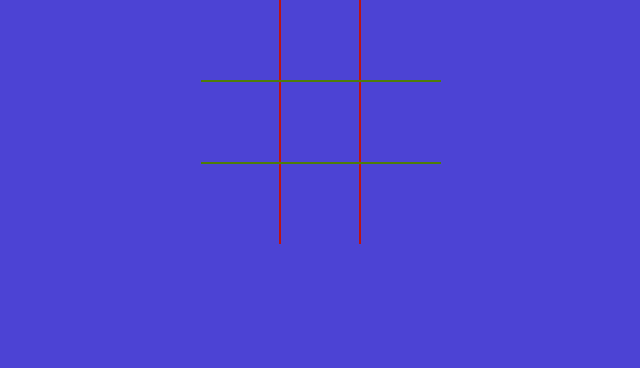
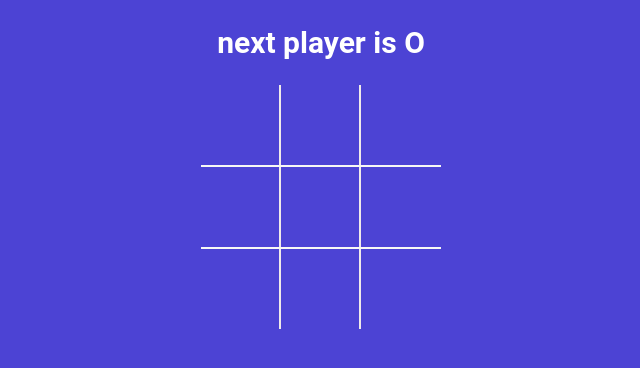
Before and after one commit to dev-porel2003/tictactoe-game, a React (Vite) app: page / in a window 1280 px wide. Shown: the top 368 px of the page, without its empty margins (319-959 px from the left). Built offline with nearby package versions, Linux system fonts and the light colour scheme.

Commit message:
till calculate winner

```diff
--- a/src/App.jsx
+++ b/src/App.jsx
@@ -1,8 +1,35 @@
 import './components/style.scss';
+import { useState } from 'react';
 import Board from './components/Board';
+import { calculateWinner } from './winner';
 function App() {
+
+  const [square,setsquare]=useState(Array(9).fill(null));
+  const [isXNext,setIsXNext]=useState(false);
+
+  const winner = calculateWinner(square);
+  const nextplayer= isXNext ? 'X': 'O';
+  const statusmessage =winner? `Winner is ${winner}`: ` next player is ${nextplayer}`;
+  const handlesquareclick = clickedposition =>{
+
+    if(square[clickedposition] || winner ){
+      return;
+    }
+    setsquare(currentsquare=>{
+      return currentsquare.map((squarevalue,position) => {
+
+      if(clickedposition === position){
+        return isXNext ? 'X':'O';
+      }
+         return squarevalue;
+    });
+    });
+    setIsXNext((currentIsNext)=>!currentIsNext)
+  };
+
   return  <div  className="app">
-       <Board/>
+       <h2>{statusmessage}</h2>
+       <Board square={square} handlesquareclick={handlesquareclick}/>
   </div>;
 
 }
--- a/src/components/Board.jsx
+++ b/src/components/Board.jsx
@@ -1,26 +1,7 @@
-import { useState } from 'react';
+
 import Square from './Square'
-const Board = ()=> {
-    const [square,setsquare]=useState(Array(9).fill(null));
-    const [isXNext,setIsXNext]=useState(false);
+const Board = ({square , handlesquareclick})=> {
 
-
-    const handlesquareclick = clickedposition =>{
-
-      if(square[clickedposition]){
-        return;
-      }
-      setsquare(currentsquare=>{
-        return currentsquare.map((squarevalue,position) => {
-
-        if(clickedposition === position){
-          return isXNext ? 'X':'O';
-        }
-           return squarevalue;
-      });
-      });
-      setIsXNext((currentIsNext)=>!currentIsNext)
-    };
     const rendersquare=position =>{
       return(
         <Square
--- a/src/components/style.scss
+++ b/src/components/style.scss
@@ -95,14 +95,14 @@
   .Board-row {
     display: flex;
     flex-direction: row;
-    border-bottom: 2px solid #4e7c09;
+    border-bottom: 2px solid #f7f8f5;
     &:last-child {
       border-bottom: none;
     }
     .Square {
       width: 80px;
       height: 80px;
-      border-right: 2px solid #bc1313;
+      border-right: 2px solid #f0eaea;
       font-size: 2.5rem;
       padding: 0;
       overflow: hidden;
--- /dev/null
+++ b/src/winner.js
@@ -0,0 +1,19 @@
+export function calculateWinner(square) {
+    const lines = [
+      [0, 1, 2],
+      [3, 4, 5],
+      [6, 7, 8],
+      [0, 3, 6],
+      [1, 4, 7],
+      [2, 5, 8],
+      [0, 4, 8],
+      [2, 4, 6],
+    ];
+    for (let i = 0; i < lines.length; i++) {
+      const [a, b, c] = lines[i];
+      if (square[a] && square[a] === square[b] && square[a] === square[c]) {
+        return square[a];
+      }
+    }
+    return null;
+}
```
